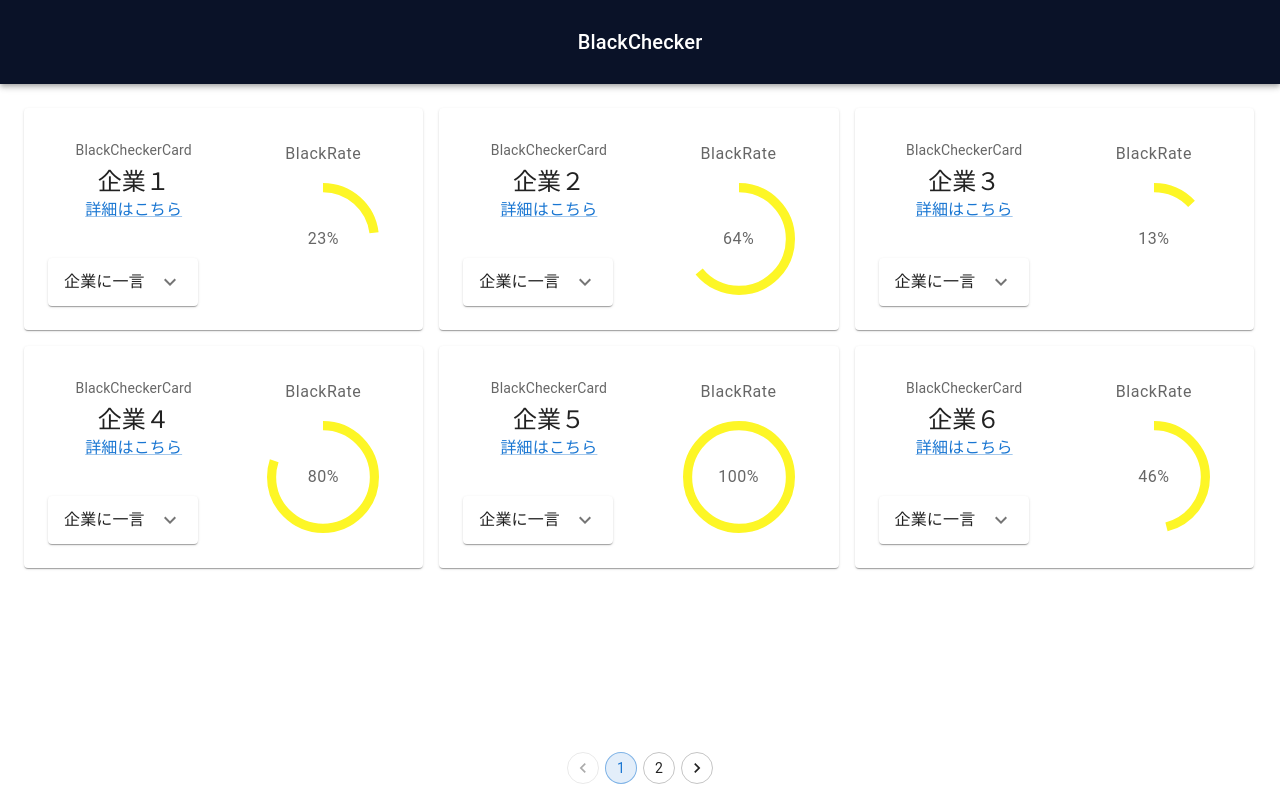
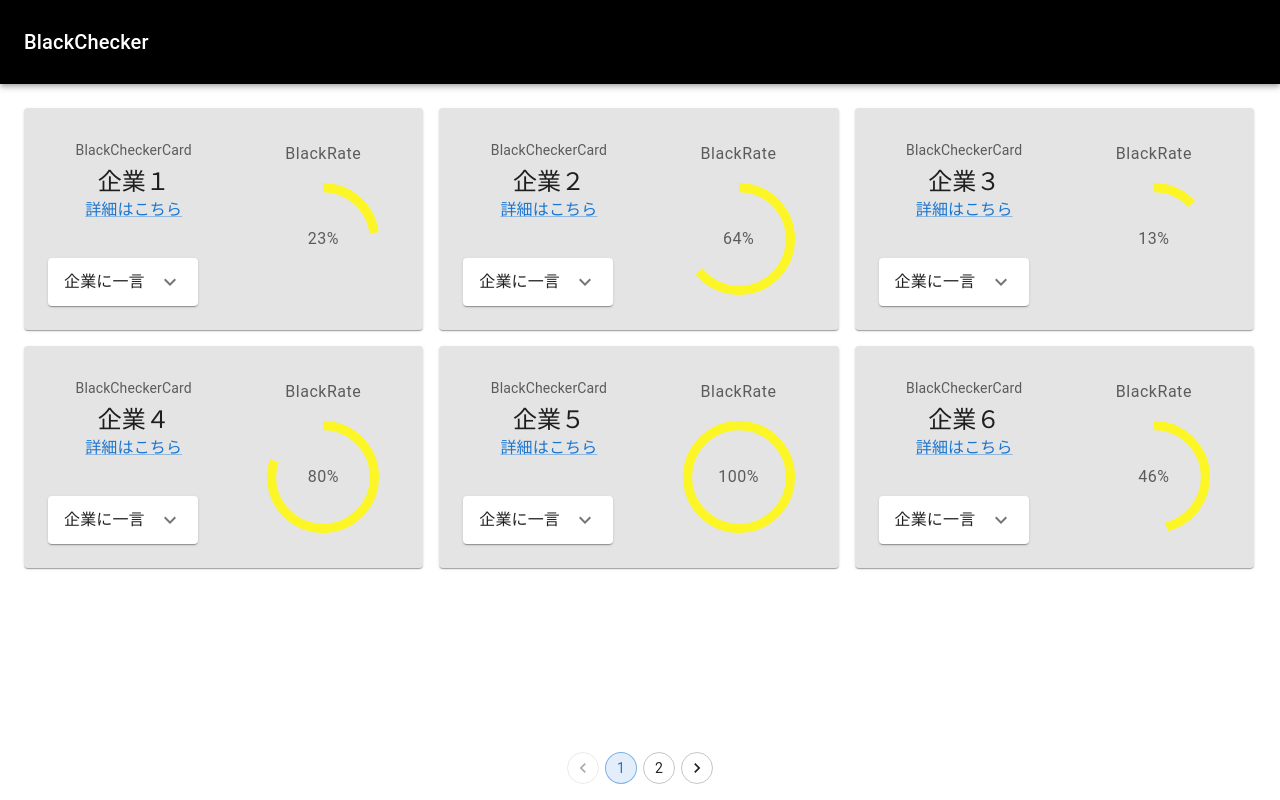
Before and after one commit to MonkeyHackParty/team4, a React (Vite) app in the folder frontend/: page /result in a window 1280 px wide. Built offline with nearby package versions, Linux system fonts and the light colour scheme.

Commit message:
tsx調整2

```diff
--- a/frontend/package.json
+++ b/frontend/package.json
@@ -25,7 +25,7 @@
     "@types/react-dom": "^18.2.7",
     "@typescript-eslint/eslint-plugin": "^6.0.0",
     "@typescript-eslint/parser": "^6.0.0",
-    "@vitejs/plugin-react-swc": "^3.3.2",
+    "@vitejs/plugin-react-swc": "^3.7.0",
     "eslint": "^8.45.0",
     "eslint-plugin-react-hooks": "^4.6.0",
     "eslint-plugin-react-refresh": "^0.4.3",
--- a/frontend/src/page/components/ButtonAppBar.tsx
+++ b/frontend/src/page/components/ButtonAppBar.tsx
@@ -8,9 +8,9 @@ import { Box } from '@mui/material';
 const ButtonAppBar: React.FC = () => {
   return (
     <Box sx={{ flexGrow: 1 }}>
-      <AppBar position="static" sx={{ backgroundColor: '#0a1228' }}>
-        <Toolbar>
-          <Typography variant="h6" component="div" sx={{ flexGrow: 1 }}>
+      <AppBar position="static" sx={{ backgroundColor: '#000000' }}>
+        <Toolbar sx={{ height:'30',padding:'0'}}>
+          <Typography variant="h6" component="div" sx={{ flexGrow: 1 ,textAlign: 'left'}}>
             BlackChecker
           </Typography>
         </Toolbar>
--- a/frontend/src/page/components/CardFormat.tsx
+++ b/frontend/src/page/components/CardFormat.tsx
@@ -19,7 +19,7 @@ interface CardFormatProps {
 const CardFormat: React.FC<CardFormatProps> = ({ Name, CLink, AccordionContent, BlackRate }) => {
   return (
     <Box sx={{ display: 'flex', justifyContent: 'center', width: '32.2%' }}>
-      <Card sx={{ minWidth: 275, width: '100%', display: 'flex', flexDirection: 'row' }}>
+      <Card sx={{ minWidth: 275, width: '100%', display: 'flex', flexDirection: 'row', backgroundColor: '#E4E4E4'}}>
         <Box sx={{ flex: 1, padding: 2 }}>
           <CardContent>
             <Typography gutterBottom sx={{ color: 'text.secondary', fontSize: 14 }}>
```
Also changed, not shown: 1 other file (tests, documents, lock files or other folders).
